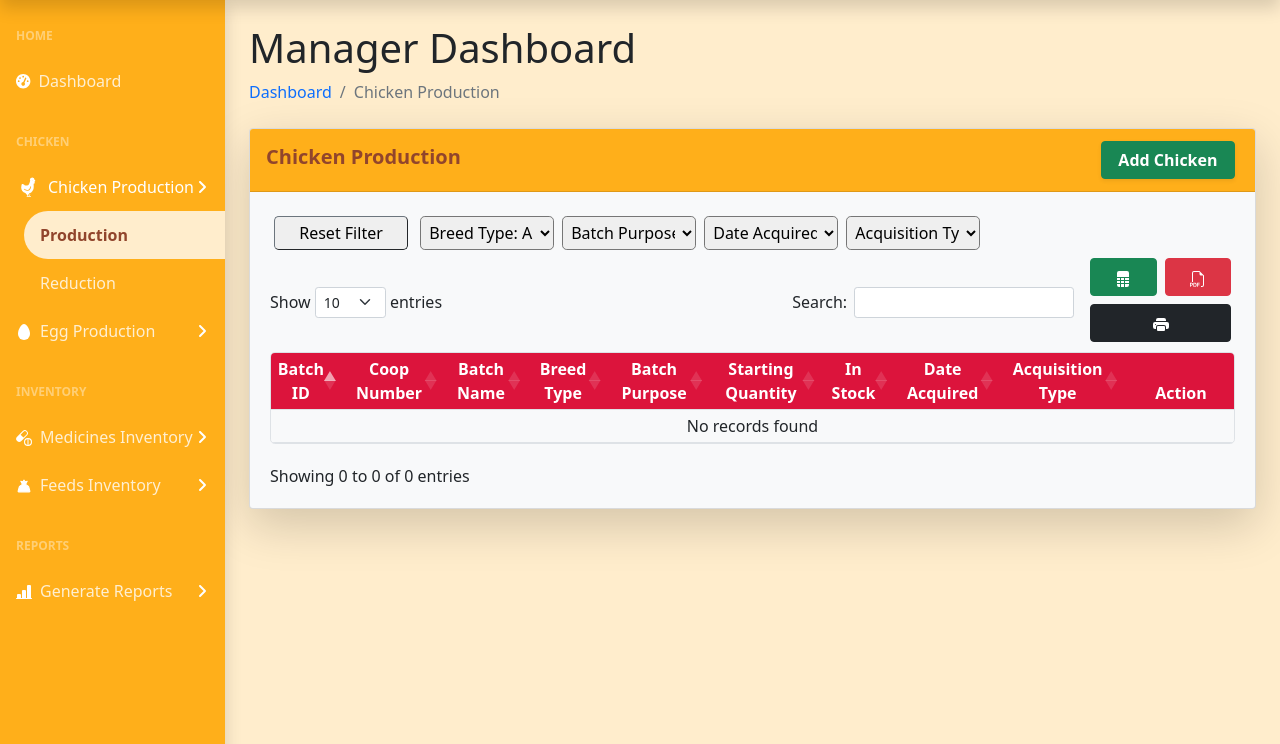
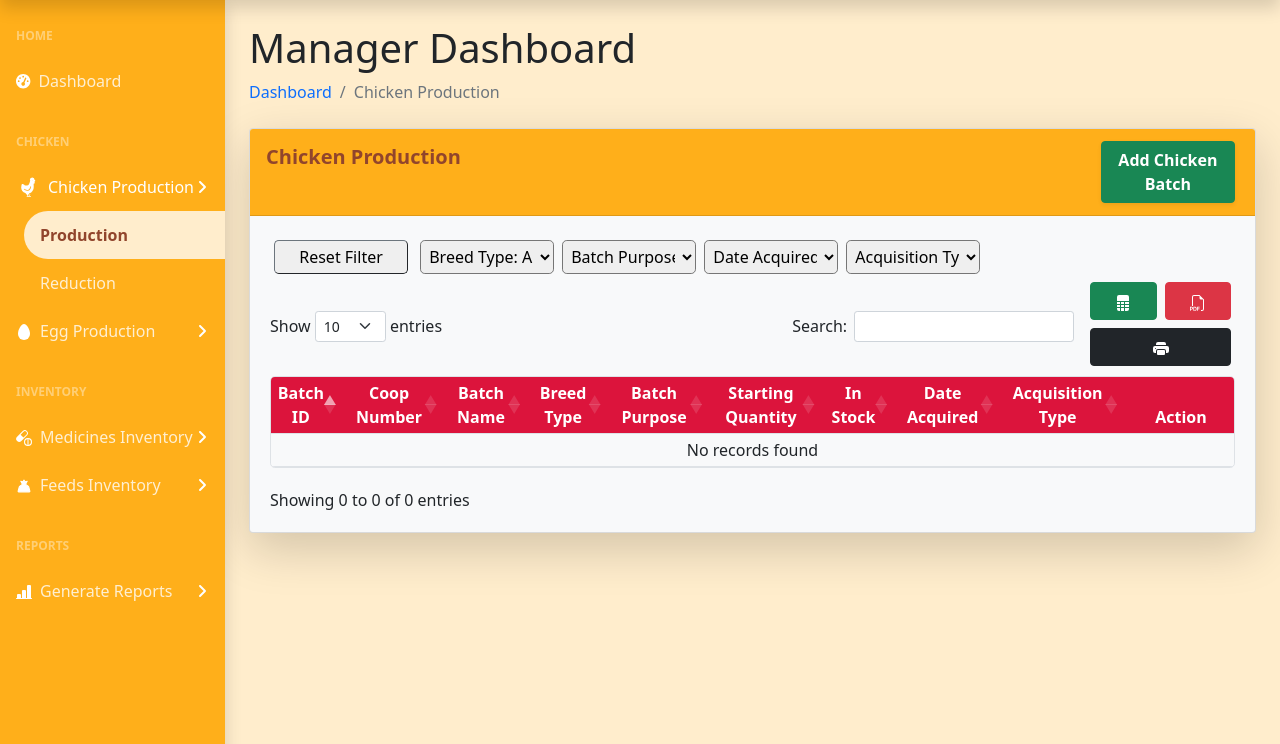
Before and after one commit to jayson-ascencion/farmville, a PHP site: page /users/manager/views/chicken_production.php in a window 1280 px wide. Shown: the part 56-800 px from the top of the page. Run offline with PHP 8.4, Linux system fonts and the light colour scheme; the visitor is signed in with stand-in values (Sample User, id 1); data that the repository does not hold is empty; some libraries are stand-ins or nearby versions.

Commit message:
buttons title modified

```diff
--- a/users/manager/views/chicken_production.php
+++ b/users/manager/views/chicken_production.php
@@ -57,7 +57,7 @@
                                 <div class="col-xl-2 col-md-2 align-content-end">
                                     <div class="w-100 d-flex justify-content-end">
                                         <div class="m-1 w-100 float-end">
-                                            <a href="add_chicken_form.php" class="btn btn-success shadow-sm w-100 fw-bold">Add Chicken</a>
+                                            <a href="add_chicken_form.php" class="btn btn-success shadow-sm w-100 fw-bold">Add Chicken Batch</a>
                                         </div>
                                         <!-- <div class="m-1 w-100">
                                             <a href="#" class="btn btn-outline-danger shadow-sm w-100 fw-bold">Archives</a>
--- a/users/manager/views/egg_production.php
+++ b/users/manager/views/egg_production.php
@@ -182,7 +182,7 @@
                                 <div class="col-xl-2 col-md-2 align-content-end">
                                     <div class="w-100 d-flex justify-content-end">
                                         <div class="m-1 w-100 float-end">
-                                            <a href="add_egg_form.php" class="btn btn-success shadow-sm w-100 fw-bold">Add Egg</a>
+                                            <a href="add_egg_form.php" class="btn btn-success shadow-sm w-100 fw-bold">Add Egg Batch</a>
                                         </div>
                                         <!-- <div class="m-1 w-100">
                                             <a href="#" class="btn btn-outline-danger shadow-sm w-100 fw-bold">Archives</a>
```
